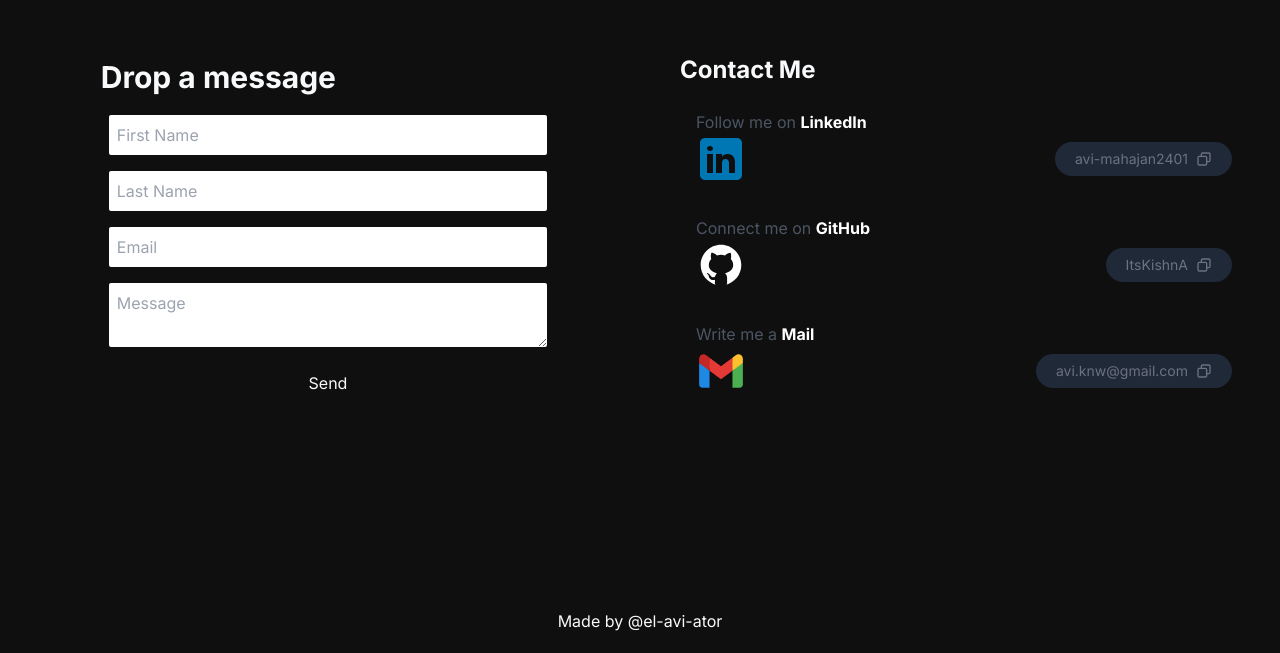
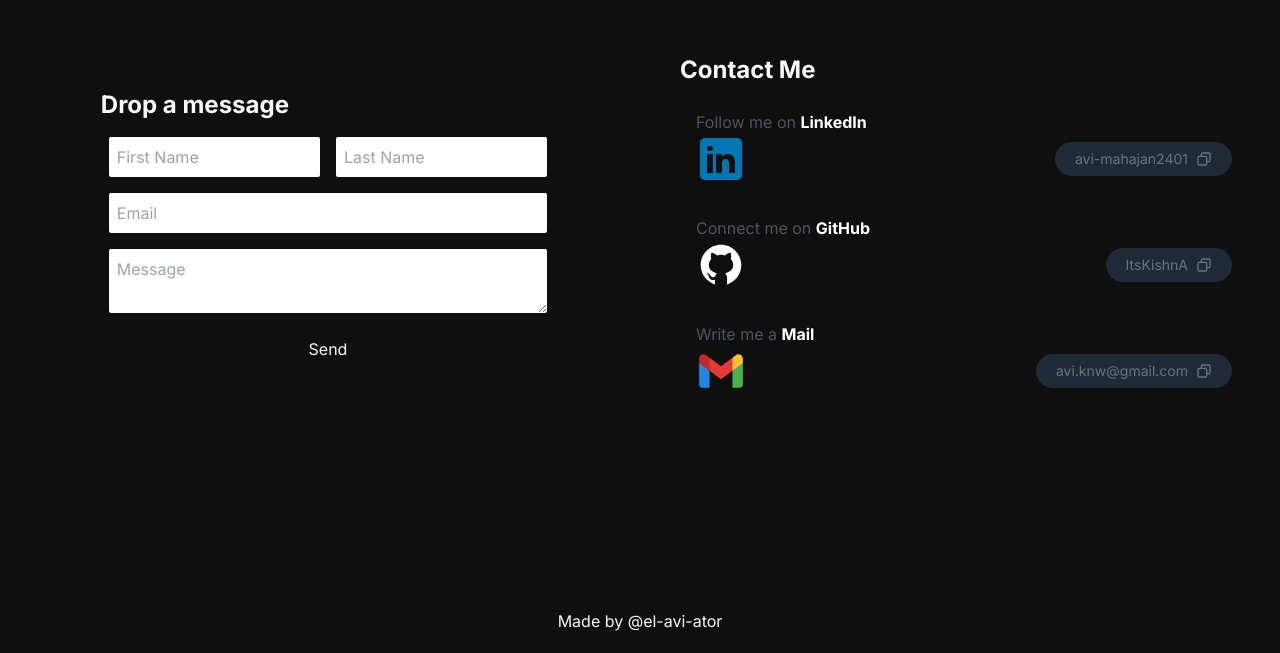
Before and after one commit to ItsKishnA/el-avi-ator.tech, a Next.js app: page / in a window 1280 px wide. Shown: the part 147-800 px from the top of the page. Built offline with nearby package versions, Linux system fonts and the light colour scheme.

Commit message:
first and last name inlined

```diff
--- a/components/Contact.js
+++ b/components/Contact.js
@@ -194,22 +194,24 @@ const MessageMe = () => {
   return (
     // <div id="MESSAGE" className="flex flex-col flex-1 p-4">
     <div id="MESSAGE" className="w-[80%] p-4 flex flex-col">
-      <h2 className="text-3xl font-bold leading-loose">Drop a message</h2>
+      <h2 className="text-2xl font-bold leading-loose">Drop a message</h2>
       <form className="flex flex-col flex-1">
-        {/* <div className="flex flex-col flex-1 md:flex-row"> */}
+        <div className="flex flex-row flex-wrap">
           <input
             type="text"
             placeholder="First Name"
             style={styles.input}
+            className="flex flex-[1] min-w-0"
             required
           />
           <input
             type="text"
             placeholder="Last Name "
             style={styles.input}
+            className="flex flex-[1] min-w-0"
             required
           />
-        {/* </div> */}
+        </div>
         <input
           type="email"
           placeholder="Email"
@@ -219,7 +221,8 @@ const MessageMe = () => {
         />
         <textarea
           placeholder="Message"
-          className="p-2 m-2 flex-1 rounded-sm"
+          style={styles.input}
+          // className="p-2 m-2 flex-1 rounded-sm"
           required
         />
         <button type="submit" className="p-2 m-2">
@@ -261,10 +264,8 @@ const styles = {
   input: {
     margin: "0.5rem",
     padding: "0.5rem",
-    // display: "flex",
-    // flex: "1",
-    // flex: "1",
     borderRadius: "0.125rem",
+    color: "#0f0f0f",
   },
 };
 
```
Lines whose indentation alone changed are shown as unchanged.
